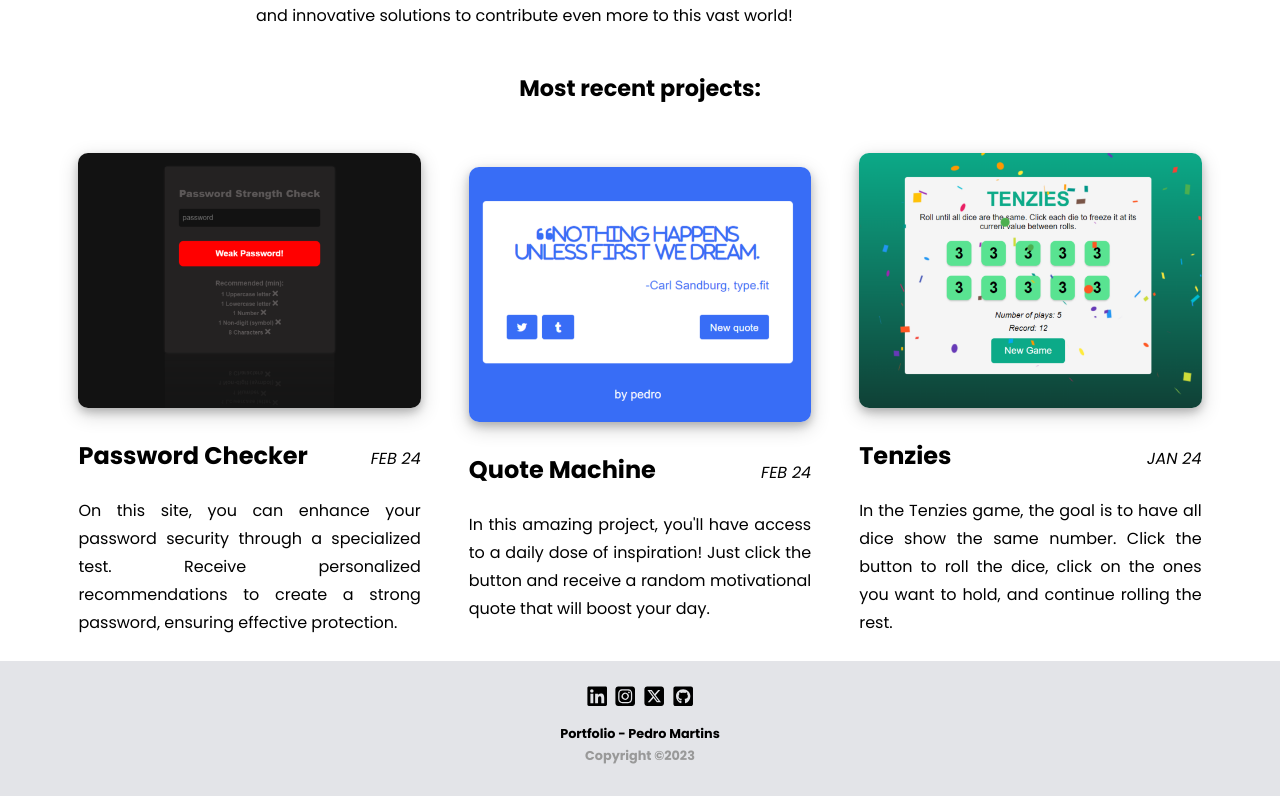
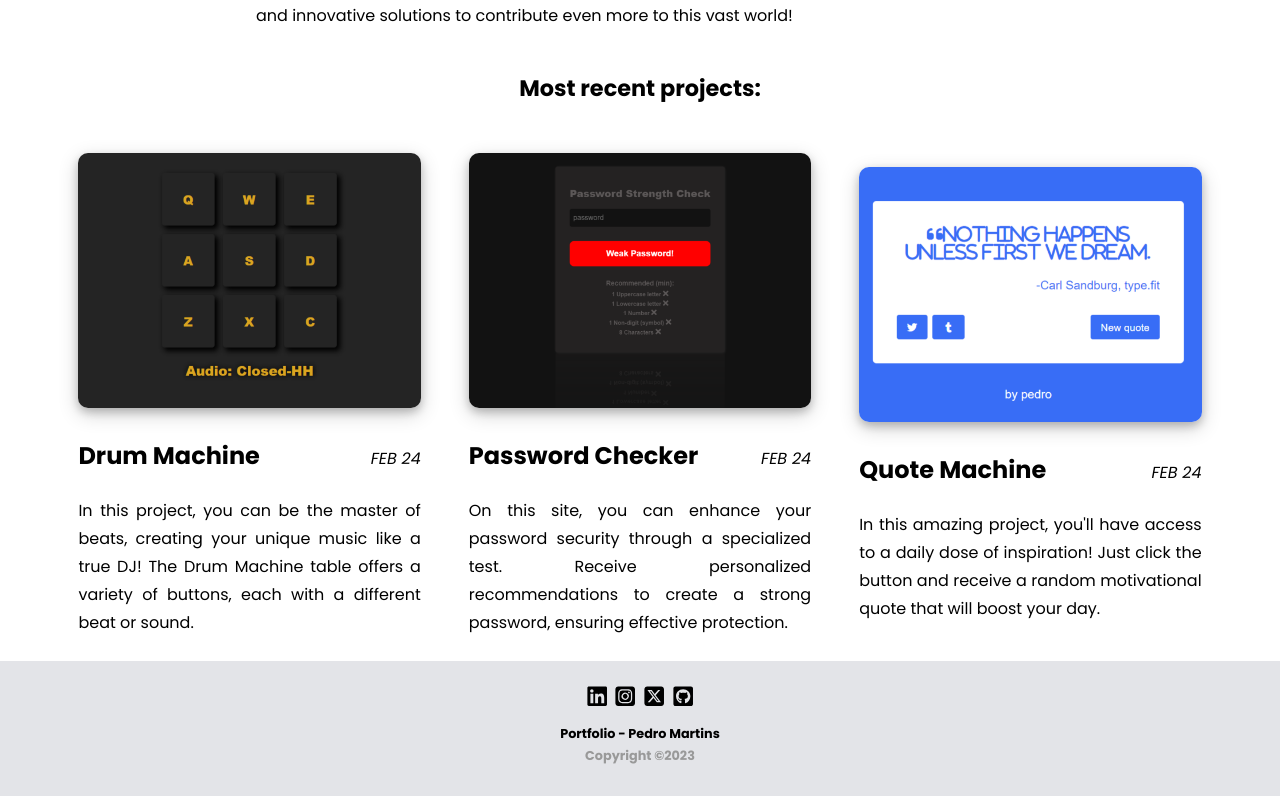
Before and after one commit to pedrofsmartins3/portfolio-pedromartins, a React (Vite) app: page / in a window 1280 px wide. Shown: the part 909-1705 px from the top of the page. Built offline with nearby package versions, Linux system fonts and the light colour scheme.

Commit message:
new drum project + fixed color show more btn

```diff
--- a/Components/Data/Projects.js
+++ b/Components/Data/Projects.js
@@ -85,7 +85,18 @@ export const pt = [
         "description": "Neste site, poderá aprimorar a segurança da sua senha através de um teste especializado. Receba recomendações personalizadas para criar uma senha robusta, garantindo uma proteção eficaz. O site avalia automaticamente a força da sua senha, emitindo avisos sobre sua segurança, classificando-a como Fraca, Moderada ou Forte, proporcionando assim uma camada adicional de proteção para suas informações.",
         "repository": "https://github.com/pedrofsmartins3/Password-Strength-Checker",
         "site": "https://shiny-dolphin-0e24bf.netlify.app/",
-        "language": "JavaScript"
+        "language": "React"
+    },
+    {
+        "id": 9,
+        "title": "Drum-machine",
+        "img": "drum.png",
+        "date": "FEV 24",
+        "minidescription": "Neste projeto, podes ser o mestre das batidas, criando a tua música única como um verdadeiro DJ! A mesa de Drum-machine oferece uma variedade de botões, cada um com uma batida ou som diferente.",
+        "description": "Neste projeto, podes ser o mestre das batidas, criando a tua música única como um verdadeiro DJ! A mesa de Drum-machine oferece uma variedade de botões, cada um com uma batida ou som diferente. Sinta-se à vontade para soltar sua criatividade, clicando nos botões com o rato ou usando as teclas do teclado correspondentes. Quem será capaz de produzir a melhor melodia?",
+        "repository": "https://github.com/pedrofsmartins3/drum-react-js",
+        "site": "https://fabulous-seahorse-52c736.netlify.app/",
+        "language": "React"
     }
 ]
 
@@ -176,6 +187,18 @@ export const eng = [
         "description": "On this site, you can enhance your password security through a specialized test. Receive personalized recommendations to create a strong password, ensuring effective protection. The site automatically evaluates the strength of your password, issuing warnings about its security, categorizing it as Weak, Moderate, or Strong, providing an additional layer of protection for your information.",
         "repository": "https://github.com/pedrofsmartins3/Password-Strength-Checker",
         "site": "https://shiny-dolphin-0e24bf.netlify.app/",
-        "language": "JavaScript"
+        "language": "React"
+    },
+    {
+        "id": 9,
+        "title": "Drum Machine",
+        "img": "drum.png",
+        "date": "FEB 24",
+        "minidescription": "In this project, you can be the master of beats, creating your unique music like a true DJ! The Drum Machine table offers a variety of buttons, each with a different beat or sound.",
+        "description": "In this project, you can be the master of beats, creating your unique music like a true DJ! The Drum Machine table offers a variety of buttons, each with a different beat or sound. Feel free to unleash your creativity by clicking the buttons with the mouse or using the corresponding keyboard keys. Who will be able to produce the best melody?",
+        "repository": "https://github.com/pedrofsmartins3/drum-react-js",
+        "site": "https://fabulous-seahorse-52c736.netlify.app/",
+        "language": "React"
     }
+
 ]
--- a/Components/Data/Text.js
+++ b/Components/Data/Text.js
@@ -28,8 +28,8 @@ export const pt = {
     },
     projects: {
         title: "Os meus projetos",
-        btnShowMore: "Ver mais...",
-        btnShowLess: "Ver menos..."
+        btnShowMore: "Ver mais projetos...",
+        btnShowLess: "Ver menos projetos..."
     },
     recentprojects: {
         title: "Projetos mais recentes:"
@@ -86,8 +86,8 @@ export const eng = {
     },
     projects: {
         title: "My projects",
-        btnShowMore: "Show more...",
-        btnShowLess: "Show less..."
+        btnShowMore: "Show more projects...",
+        btnShowLess: "Show less projects..."
     },
     recentprojects: {
         title: "Most recent projects:"
--- a/Components/Style/Projects.css
+++ b/Components/Style/Projects.css
@@ -79,6 +79,7 @@
     padding: 0.2em 0.6em;
     border: none;
     cursor: pointer;
+    color: var(--primary-text-color)
 }
 
 @media (min-width: 712px) {
```
Also changed, not shown: public/assets/drum.png (added).
